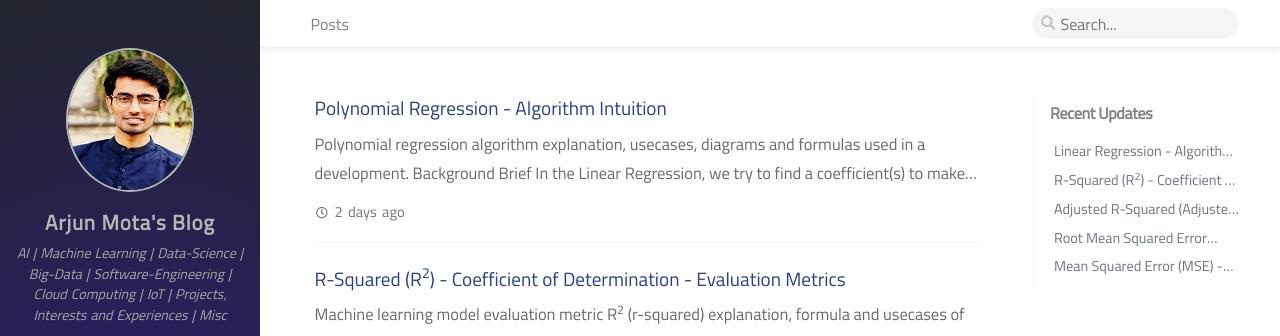
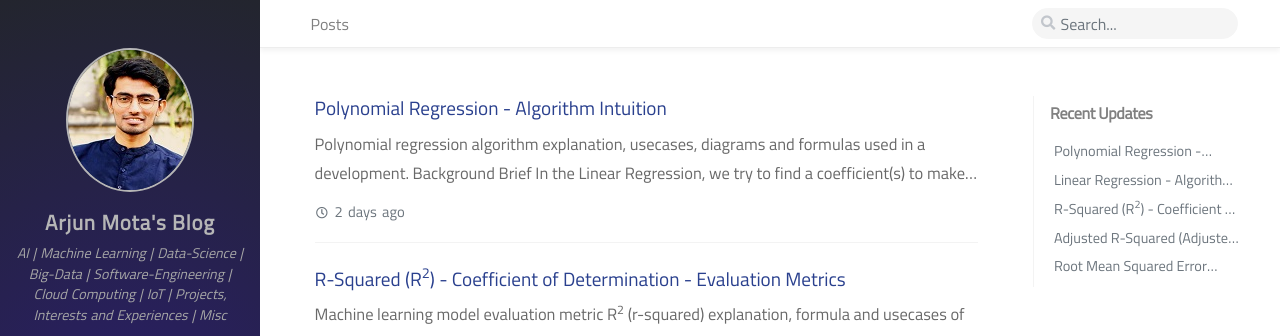
Before and after one commit to Arjun-Mota/arjun-mota.github.io, a Jekyll site: the page built from index.html, in a window 1280 px wide. Shown: the top 336 px of the page. Built offline with Jekyll 4.4.1, drawn with Linux system fonts in a browser that asks for light colours; nearby versions of some CDN libraries; some web fonts are replaced; the list of posts is cut into pages by our own code; comment, search, counter and statistics services are not loaded.

```diff
--- a/_data/updates.yml
+++ b/_data/updates.yml
@@ -1,6 +1,9 @@
 -
   filename: 'linear-regression'
   lastmod: '2020-09-03 18:32:53 +0530'
+-
+  filename: 'polynomial-regression'
+  lastmod: '2020-09-06 15:38:13 +0530'
 -
   filename: 'mean-absolute-error'
   lastmod: '2020-08-25 03:18:09 +0530'
```
